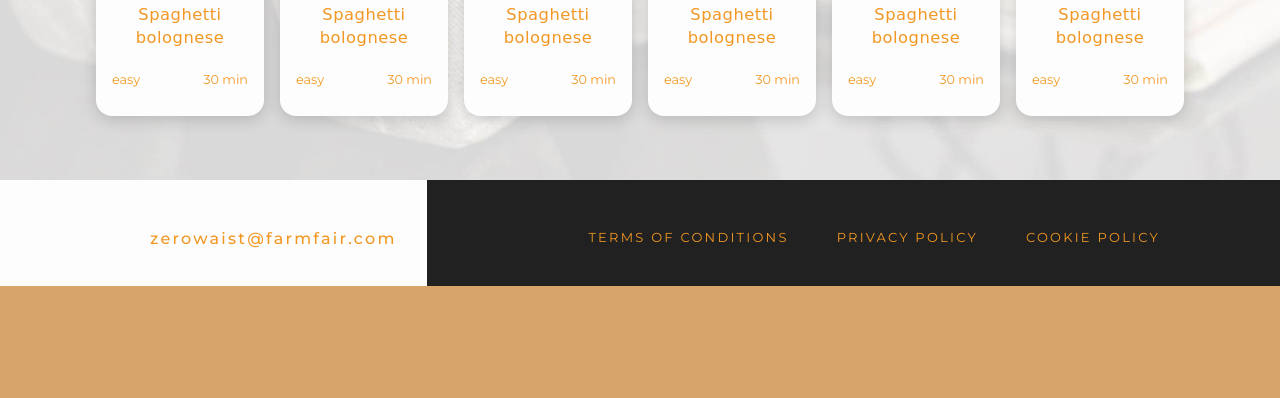
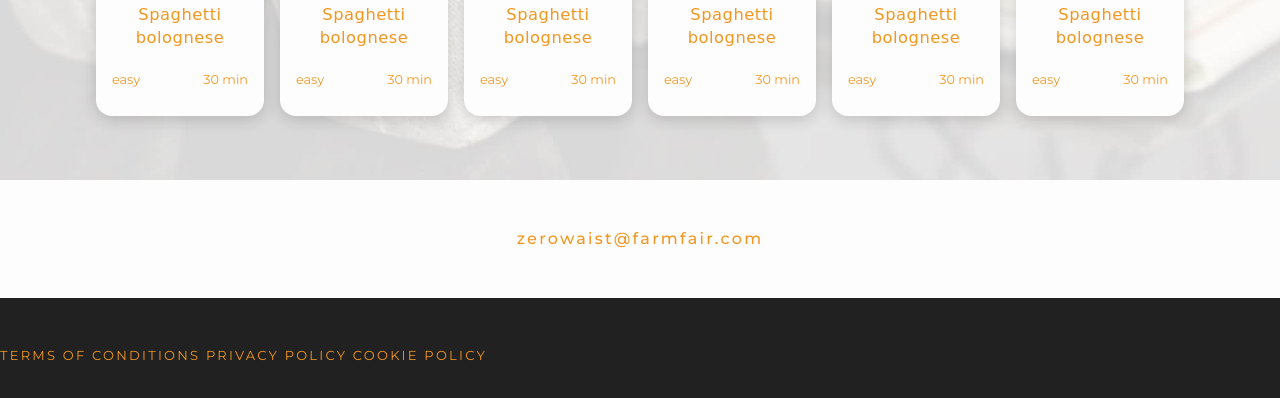
Before and after one commit to PBA-EAAA-Group3/farmfair-static, a website: page index.html in a window 1280 px wide. Shown: the part 2334-2732 px from the top of the page. Before the commit the page ends 2620 px from the top, so only its background shows below. Drawn offline with Linux system fonts and the light colour scheme; a web font is replaced by a local one.

Commit message:
gathering css structure

```diff
--- a/css/custom.css
+++ b/css/custom.css
@@ -1,3 +1,11 @@
+/*
+Importing styles
+*/
+
+@import 'footer.css';
+@import 'main.css';
+@import 'checkout.css';
+@import 'normalize.css';
 
 /*
 Global styles - spacing
@@ -520,41 +528,6 @@ aside li{
     border-radius: 0 20px 20px 0;
 }
 
-/*Footer*/
-footer{
-    display: grid;
-    grid-template-columns: 1fr 2fr;
-
-}
-
-footer .contact{
-    display: grid;
-    justify-content: center;
-    align-items: center;
-    padding: 3rem 0 2.25rem 7.5rem;
-    background: #fdfdfd;
-    font-weight: 500;
-    letter-spacing: 0.14rem;
-}
-
-footer .links{
-    display: grid;
-    justify-content: end;
-    grid-template-columns: repeat(3, auto);
-    background: #212121;
-    padding: 3rem 7.5rem 2.25rem 0rem;
-    color: #fdfdfd;
-    font-size: 	0.8125rem;
-    letter-spacing: 0.14rem;
-    text-transform: uppercase;
-
-}
-
-footer .links a{
-  margin-left: 3rem;
-
-}
-
 
 
 @media only screen and (min-width: 568px) {
--- /dev/null
+++ b/css/footer.css
@@ -0,0 +1,29 @@
+/*Footer*/
+footer{
+
+
+}
+
+footer .contact{
+    text-align: center;
+    padding: 3rem 0;
+    background: #fdfdfd;
+    font-weight: 500;
+    letter-spacing: 0.14rem;
+}
+
+footer .links{
+    display: block;
+    background: #212121;
+    padding: 3rem 0;
+    color: #fdfdfd;
+    font-size: 	0.8125rem;
+    letter-spacing: 0.14rem;
+    text-transform: uppercase;
+
+}
+
+footer .links a{
+  margin-bottom: 1rem;
+
+}
--- a/index.html
+++ b/index.html
@@ -16,10 +16,8 @@
   <link rel="apple-touch-icon" href="icon.png">
   <!-- Place favicon.ico in the root directory -->
 
-  <link rel="stylesheet" href="css/normalize.css">
-  <link rel="stylesheet" href="css/main.css">
   <link rel="stylesheet" href="css/custom.css">
-  <link rel="stylesheet" href="css/checkout.css">
+
 
   <meta name="theme-color" content="#fafafa">
 </head>
```
